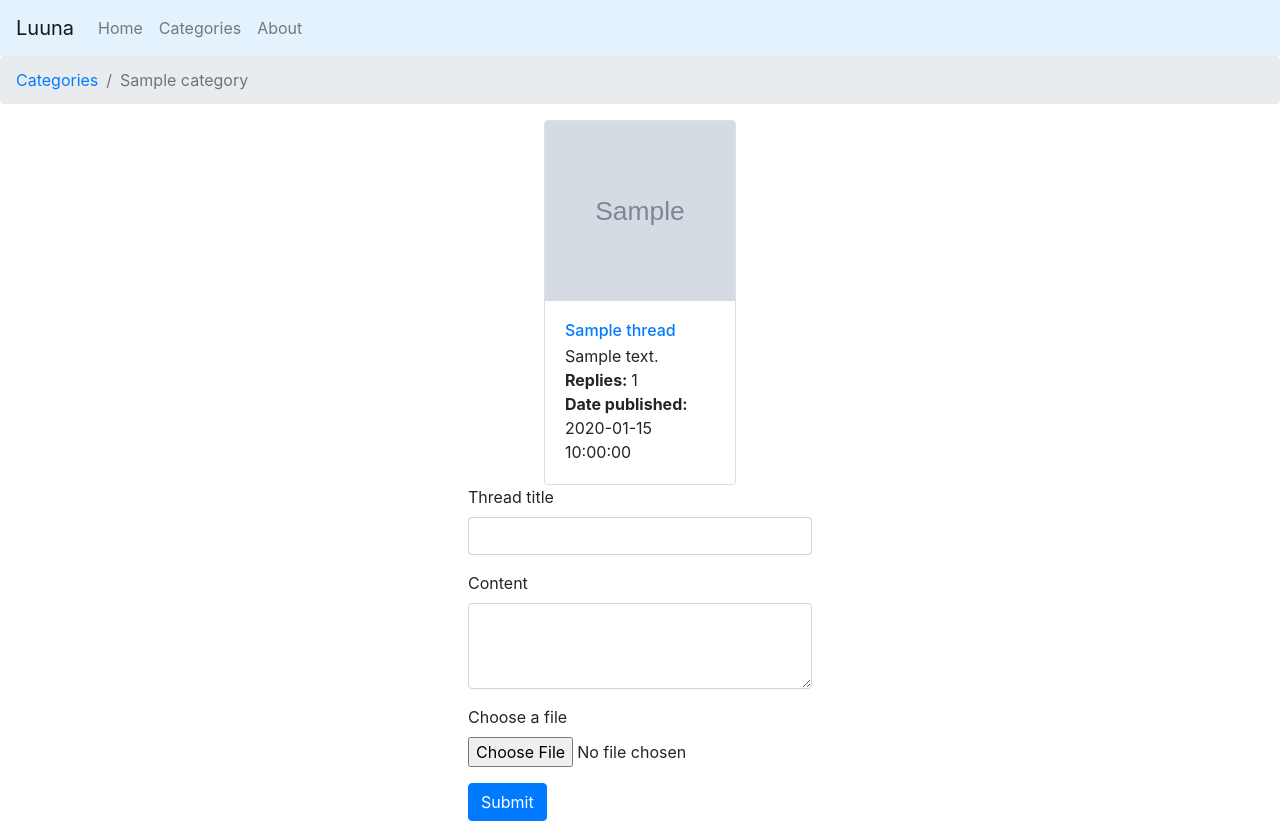
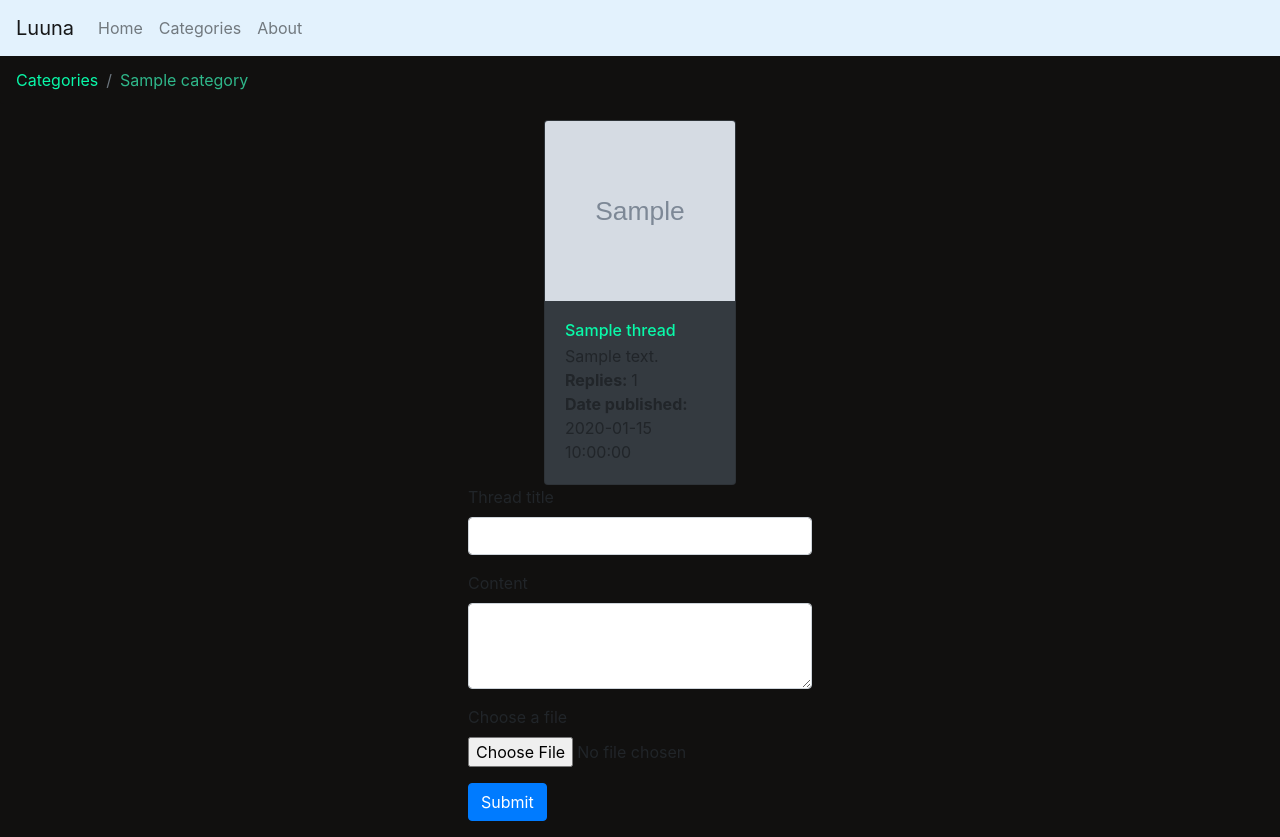
Before and after one commit to DanielFL0/LuunaBoard, a Flask app: page /board/1 in a window 1280 px wide. Run offline with Flask 2, Linux system fonts and the light colour scheme; tables that the repository leaves empty hold one stand-in row (values such as "Sample post"); grey boxes marked "Sample" are stand-in pictures.

Commit message:
Modify board.html color scheme

```diff
--- a/LuunaBoard/templates/board.html
+++ b/LuunaBoard/templates/board.html
@@ -1,23 +1,24 @@
 {% extends 'layout.html' %}
 {% block title %}{{ category.name }}{% endblock %}
 {% block content %}
+<div style="background-color: #11100f;">
   <!--Thread path-->
   <nav aria-label="breadcrumb">
-  <ol class="breadcrumb">
-    <li class="breadcrumb-item"><a href="{{ url_for('categories') }}">Categories</a></li>
-    <li class="breadcrumb-item active" aria-current="page">{{ category.name }}</li>
+    <ol class="breadcrumb" style="background-color: #11100f;">
+      <li class="breadcrumb-item"><a href="{{ url_for('categories') }}" style="color: #09f9a9;">Categories</a></li>
+      <li class="breadcrumb-item" style="color: #2fb78a;">{{ category.name }}</li>
     </ol>
   </nav>
   <!--Thread display-->
   <div class="d-flex flex-row justify-content-center flex-wrap">
     {% if threads %}
     {% for thread in threads %}
-  <div class="card" style="width: 12rem;">
+    <div class="card bg-dark" style="width: 12rem;">
       <img class="card-img-top" src="{{ url_for('static', filename='media/' + thread.image) }}" alt="Card image cap"
         width="286" height="180">
       <div class="card-body">
         <h6 class="mt-0 mb-1"><a
-          href="{{ url_for('thread', category=thread.category_id, thread_id=thread.id) }}">{{ thread.title }}</a></h6>
+            href="{{ url_for('thread', category=thread.category_id, thread_id=thread.id) }}" style="color: #09f9a9;">{{ thread.title }}</a></h6>
         <p class="card-text">
           {{ thread.content}}<br>
           <strong>Replies: </strong>{{ thread.replies }}<br>
@@ -50,4 +51,5 @@
       <button type="submit" class="btn btn-primary">Submit</button>
     </form>
   </div>
+</div>
 {% endblock %}
```
Lines whose indentation alone changed are shown as unchanged.
